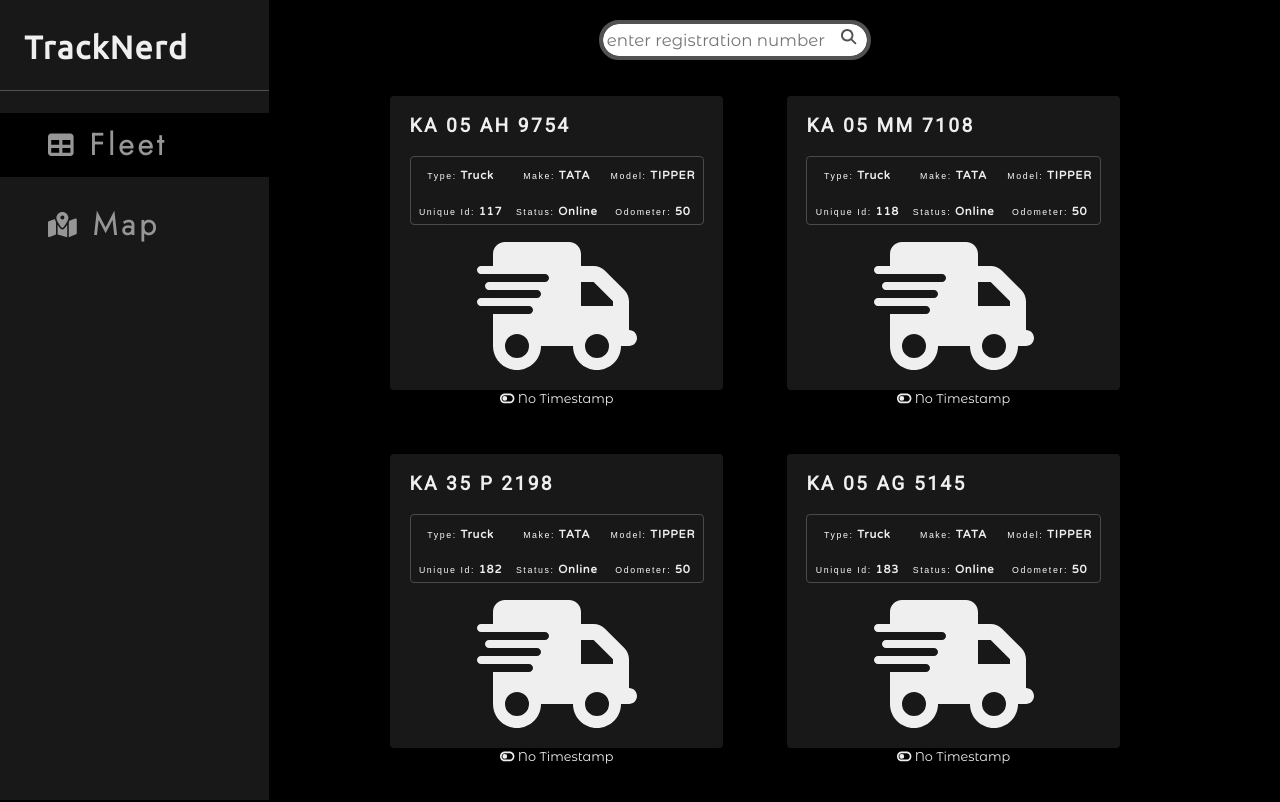
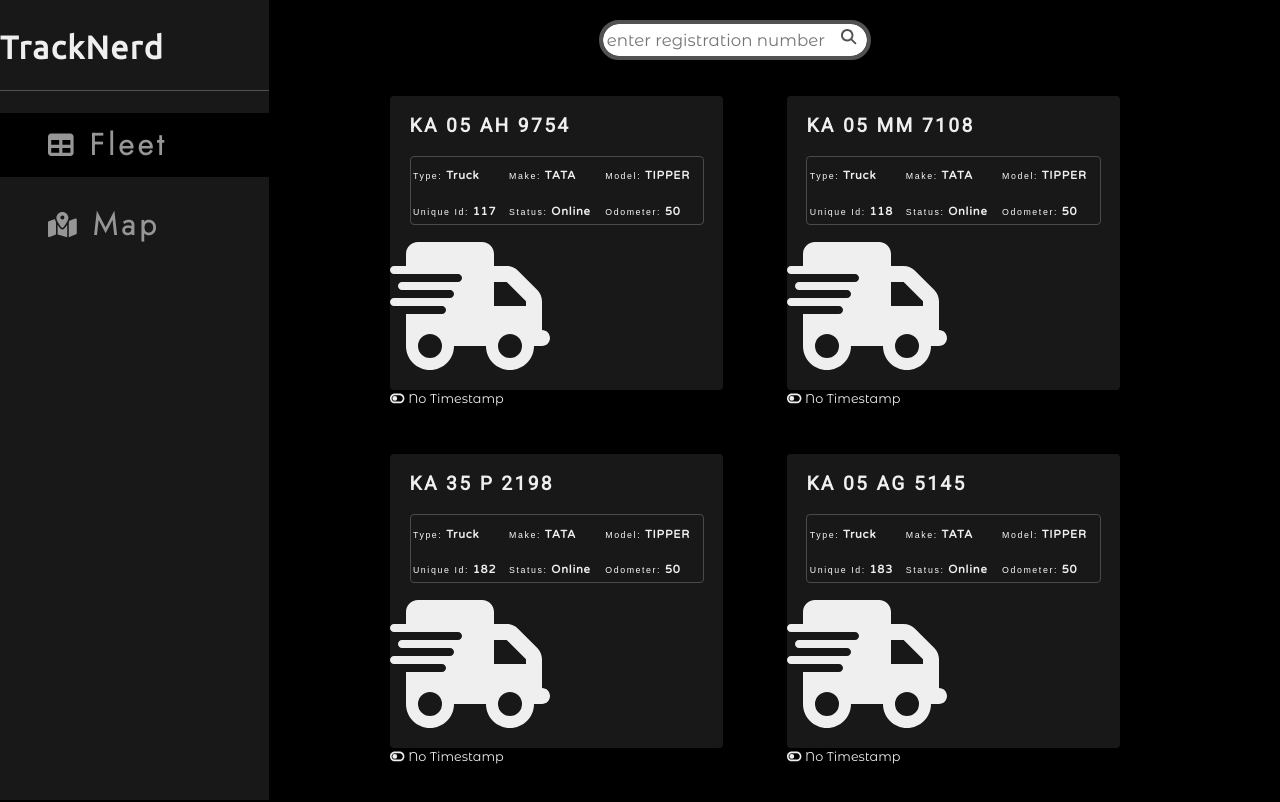
Before and after one commit to mihir1729/vehicle-tracker, a React (Create React App) app: page / in a window 1280 px wide. Shown: the top 802 px of the page. Built offline with nearby package versions, Linux system fonts and the light colour scheme; no server answers; the database is empty; a web font is replaced by a local one.

Commit message:
live-vehicle-tracking

```diff
--- a/package.json
+++ b/package.json
@@ -18,7 +18,7 @@
 		"google-map-react": "^2.2.0",
 		"react": "^18.2.0",
 		"react-dom": "^18.2.0",
-		"react-router-dom": "^6.4.4",
+		"react-router-dom": "^6.4.5",
 		"react-scripts": "5.0.1",
 		"styled-components": "^5.3.6",
 		"web-vitals": "^2.1.4"
--- a/src/App.js
+++ b/src/App.js
@@ -1,12 +1,17 @@
-import logo from "./logo.svg";
-import "./App.css";
-import { List } from "./pages";
+import React from "react";
+import { BrowserRouter as Router, Routes, Route } from "react-router-dom";
+import { Navbar } from "./components";
+import { Fleet, Map } from "./pages";
 
 function App() {
 	return (
-		<div className='App'>
-			<List />
-		</div>
+		<Router>
+			<Navbar />
+			<Routes>
+				<Route path='/' element={<Fleet />} />
+				<Route path='/map' element={<Map />} />
+			</Routes>
+		</Router>
 	);
 }
 
--- a/src/pages/List.js
+++ b/src/components/Navbar.js
@@ -1,24 +1,26 @@
 import React from "react";
 import styled from "styled-components";
-import { useLocationContext } from "../context/location_context";
-import { AllVehicles, Home } from "../components";
 import { FontAwesomeIcon } from "@fortawesome/react-fontawesome";
 import { faTable, faMapLocationDot } from "@fortawesome/free-solid-svg-icons";
+import { useLocationContext } from "../context/location_context";
+import { Link } from "react-router-dom";
 
-const List = () => {
+const Navbar = () => {
 	const { showMap, setShowMap } = useLocationContext();
-
 	return (
 		<Wrapper>
 			<div className='navbar'>
 				<h1 className='navbar__heading'>TrackNerd</h1>
+				<Link to='/' className='link'>
 					<div
 						className={"navbar__page " + (!showMap ? "active" : "")}
 						onClick={() => setShowMap(false)}
 					>
 						<FontAwesomeIcon icon={faTable} />
-					<h3 className={"navbar__page-name"}>Fleet</h3>
+						<h3 className='navbar__page-name'>Fleet</h3>
 					</div>
+				</Link>
+				<Link to='/map' className='link'>
 					<div
 						className={"navbar__page " + (showMap ? "active" : "")}
 						onClick={() => setShowMap(true)}
@@ -26,24 +28,13 @@
 						<FontAwesomeIcon icon={faMapLocationDot} />
 						<h3 className='navbar__page-name'>Map</h3>
 					</div>
+				</Link>
 			</div>
-			{!showMap && (
-				<div className='list'>
-					<AllVehicles />
-				</div>
-			)}
-			{showMap && (
-				<div className='map'>
-					<Home />
-				</div>
-			)}
 		</Wrapper>
 	);
 };
 
 const Wrapper = styled.div`
-	display: flex;
-
 	.navbar {
 		width: 21vw;
 		min-height: 100vh;
@@ -78,22 +69,11 @@
 		.active {
 			background: black;
 		}
+
+		.link {
+			text-decoration: none;
 		}
-
-	.list {
-		display: flex;
-		min-width: 60vw;
-		flex-wrap: wrap;
-		margin-left: 28vw;
-	}
-
-	.map {
-		color: #efefef;
-		display: flex;
-		min-width: 60vw;
-		flex-wrap: wrap;
-		margin-left: 28vw;
 	}
 `;
 
-export default List;
+export default Navbar;
--- a/src/components/index.js
+++ b/src/components/index.js
@@ -1,5 +1,6 @@
 import AllVehicles from "./AllVehicles";
 import Vehicle from "./Vehicle";
 import Home from "./Home";
+import Navbar from "./Navbar";
 
-export { AllVehicles, Vehicle, Home };
+export { AllVehicles, Vehicle, Home, Navbar };
--- /dev/null
+++ b/src/pages/Fleet.js
@@ -0,0 +1,24 @@
+import React from "react";
+import styled from "styled-components";
+import { AllVehicles } from "../components";
+
+const Fleet = () => {
+	return (
+		<Wrapper>
+			<div className='list'>
+				<AllVehicles />
+			</div>
+		</Wrapper>
+	);
+};
+
+const Wrapper = styled.div`
+	.list {
+		display: flex;
+		min-width: 60vw;
+		flex-wrap: wrap;
+		margin-left: 28vw;
+	}
+`;
+
+export default Fleet;
--- /dev/null
+++ b/src/pages/Map.js
@@ -0,0 +1,24 @@
+import React from "react";
+import styled from "styled-components";
+import { Home } from "../components";
+
+const Map = () => {
+	return (
+		<Wrapper>
+			<div className='map'>
+				<Home />
+			</div>
+		</Wrapper>
+	);
+};
+
+const Wrapper = styled.div`
+	.map {
+		display: flex;
+		min-width: 60vw;
+		flex-wrap: wrap;
+		margin-left: 28vw;
+	}
+`;
+
+export default Map;
--- a/src/pages/index.js
+++ b/src/pages/index.js
@@ -1,3 +1,4 @@
-import List from "./List";
+import Fleet from "./Fleet";
+import Map from "./Map";
 
-export { List };
+export { Fleet, Map };
```
Also changed, not shown: 1 other file (tests, documents, lock files or other folders). Lines whose indentation alone changed are shown as unchanged.
